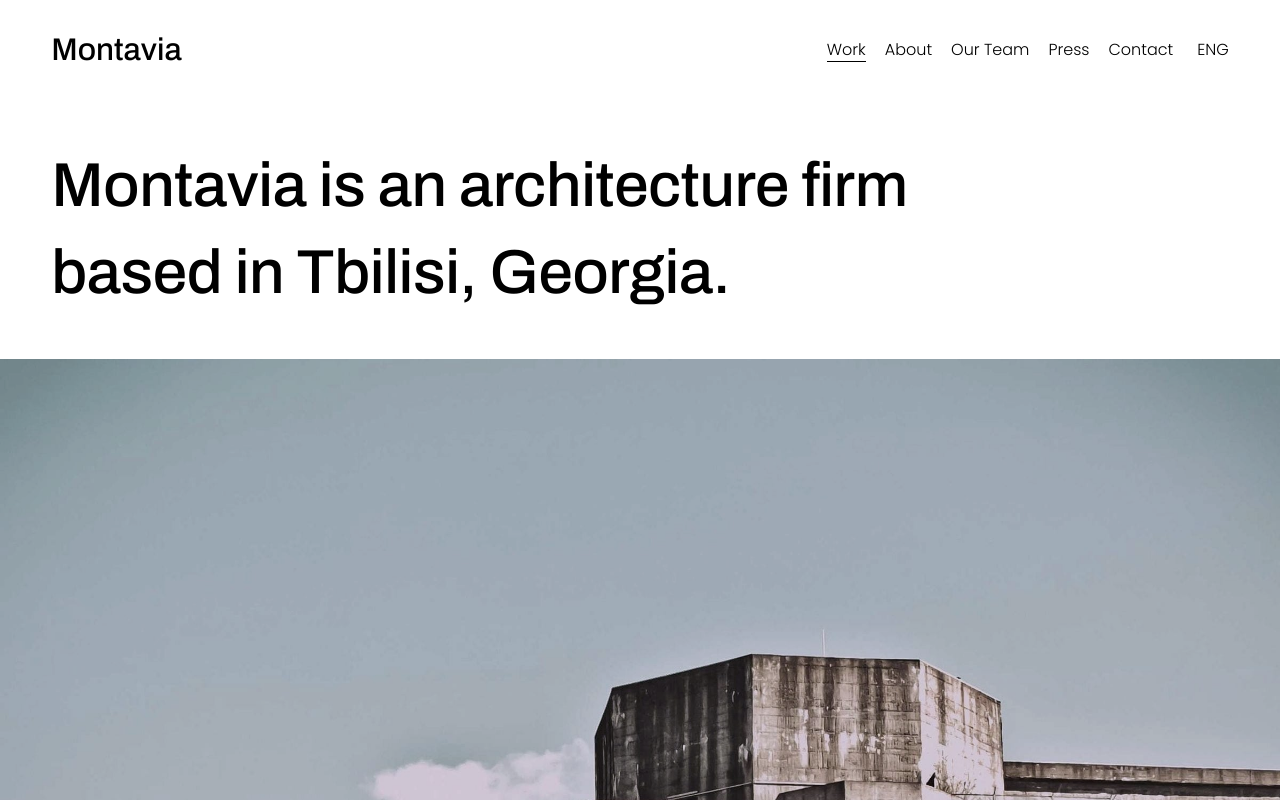
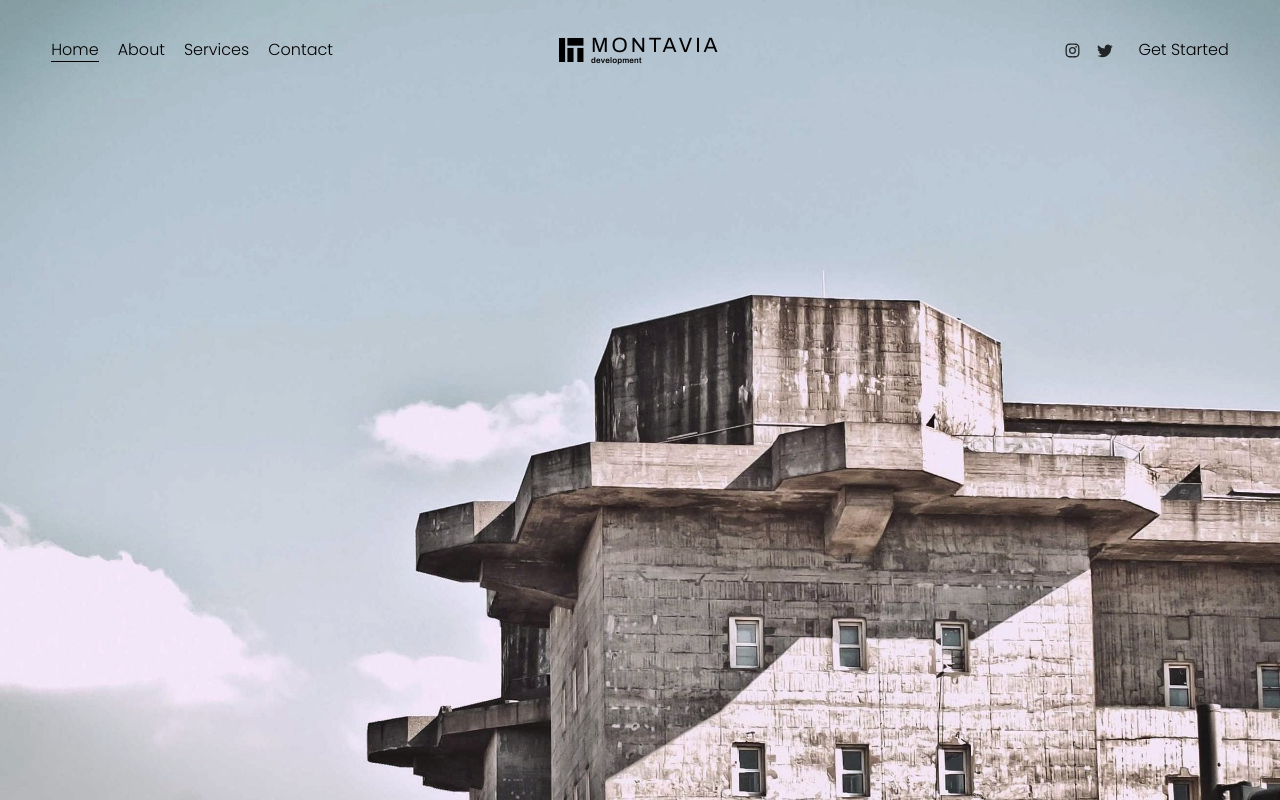
Before and after one commit to GogaDanelia06/Service-lnd, a Next.js app: page /en in a window 1280 px wide. Shown: the top 800 px of the page. Built offline with nearby package versions, Linux system fonts and the light colour scheme; no server answers.

Commit message:
change header / add photo to bg / chang efooter / change structure for design

```diff
--- a/src/app/[locale]/layout.tsx
+++ b/src/app/[locale]/layout.tsx
@@ -78,7 +78,14 @@ export default async function LocaleLayout({
           {content.ui.skip}
         </a>
 
-        <SiteHeader locale={locale} nav={content.nav} site={content.site} ui={content.ui} />
+        <SiteHeader
+          locale={locale}
+          nav={content.nav}
+          site={content.site}
+          ui={content.ui}
+          socials={shared.socials}
+          lockup={shared.lockup}
+        />
         <main id="main">{children}</main>
         <SiteFooter locale={locale} content={content} />
 
--- a/src/app/[locale]/page.tsx
+++ b/src/app/[locale]/page.tsx
@@ -15,21 +15,13 @@ export default async function WorkPage({ params }: { params: Promise<{ locale: s
 
   return (
     <>
-      <Section height="small" theme="white" offsetHeader>
-        <SectionContent>
-          <FluidGrid>
-            <FluidSpan span={{ desktop: [2, 20], mobile: [2, 10] }}>
-              <h1>{site.tagline}</h1>
-            </FluidSpan>
-          </FluidGrid>
-        </SectionContent>
+      <Section
+        height="hero"
+        theme="white"
+        background={{ src: home.hero.image, alt: home.hero.alt, overlay: 0, priority: true }}
+      >
+        <h1 className="sr-only">{site.tagline}</h1>
       </Section>
-
-      <Section
-        height="large"
-        theme="black"
-        background={{ src: home.hero.image, alt: home.hero.alt, overlay: 0.15, priority: true }}
-      />
 
       <Section height="small" theme="white">
         <SectionContent>
--- /dev/null
+++ b/src/app/[locale]/services/page.tsx
@@ -0,0 +1,78 @@
+import type { Metadata } from 'next';
+import { notFound } from 'next/navigation';
+
+import { FluidGrid, FluidSpan } from '@/components/fluid/FluidGrid';
+import { Section, SectionContent } from '@/components/fluid/Section';
+import { CtaSection } from '@/components/sections/CtaSection';
+import { getContent } from '@/content';
+import { isLocale } from '@/i18n/config';
+
+type Approach = { title: string; body: string };
+
+export async function generateMetadata({
+  params,
+}: {
+  params: Promise<{ locale: string }>;
+}): Promise<Metadata> {
+  const { locale } = await params;
+  if (!isLocale(locale)) return {};
+  const { site, ui } = getContent(locale);
+  return {
+    title: ui.sections.services,
+    description: site.description,
+    alternates: { canonical: `/${locale}/services` },
+  };
+}
+
+export default async function ServicesPage({ params }: { params: Promise<{ locale: string }> }) {
+  const { locale } = await params;
+  if (!isLocale(locale)) notFound();
+
+  const { home, ui } = getContent(locale);
+
+  return (
+    <>
+      <Section height="medium" theme="white" offsetHeader>
+        <SectionContent>
+          <FluidGrid className="gap-y-[2.4vmax]">
+            <FluidSpan span={{ desktop: [2, 20], mobile: [2, 10] }}>
+              <h1>{home.practice.heading}</h1>
+            </FluidSpan>
+
+            <FluidSpan span={{ desktop: [2, 14], mobile: [2, 10] }} className="prose-utica">
+              <p>{home.practice.body}</p>
+            </FluidSpan>
+          </FluidGrid>
+        </SectionContent>
+      </Section>
+
+      <Section height="medium" theme="white">
+        <SectionContent>
+          <FluidGrid className="gap-y-[2.4vmax]">
+            <FluidSpan span={{ desktop: [2, 20], mobile: [2, 10] }}>
+              <h2>{ui.sections.approach}</h2>
+            </FluidSpan>
+
+            {home.approach.map((entry: Approach) => (
+              <FluidSpan
+                key={entry.title}
+                span={{ desktop: [2, 12], mobile: [2, 10] }}
+                className="prose-utica"
+              >
+                <h3>{entry.title}</h3>
+                <p className="mt-[0.8em]">{entry.body}</p>
+              </FluidSpan>
+            ))}
+          </FluidGrid>
+        </SectionContent>
+      </Section>
+
+      <CtaSection
+        locale={locale}
+        heading={home.cta.heading}
+        body={home.cta.body}
+        action={home.cta.action}
+      />
+    </>
+  );
+}
--- /dev/null
+++ b/src/components/layout/BrandMark.tsx
@@ -0,0 +1,10 @@
+export function BrandMark({ className }: { className?: string }) {
+  return (
+    <svg viewBox="0 0 32 32" aria-hidden focusable="false" className={className} fill="currentColor">
+      <rect x="0" y="0" width="8" height="32" />
+      <rect x="11" y="0" width="21" height="10" />
+      <rect x="11" y="13" width="8" height="19" />
+      <rect x="24" y="13" width="8" height="19" />
+    </svg>
+  );
+}
--- a/src/components/layout/SiteFooter.tsx
+++ b/src/components/layout/SiteFooter.tsx
@@ -1,10 +1,11 @@
 import { FluidGrid, FluidSpan } from '@/components/fluid/FluidGrid';
 import { Section, SectionContent } from '@/components/fluid/Section';
+import { LocaleSwitch } from '@/components/layout/LocaleSwitch';
 import { shared, type Content } from '@/content';
 import type { Locale } from '@/i18n/config';
 
-export function SiteFooter({ content }: { locale: Locale; content: Content }) {
-  const { site } = content;
+export function SiteFooter({ locale, content }: { locale: Locale; content: Content }) {
+  const { site, ui } = content;
 
   return (
     <Section as="footer" height="small" theme="white">
@@ -29,6 +30,10 @@ export function SiteFooter({ content }: { locale: Locale; content: Content }) {
               <a href={`mailto:${shared.email}`}>{shared.email}</a>
             </p>
           </FluidSpan>
+
+          <FluidSpan span={{ desktop: [2, 20], mobile: [2, 10] }}>
+            <LocaleSwitch locale={locale} label={ui.language} />
+          </FluidSpan>
         </FluidGrid>
       </SectionContent>
     </Section>
--- a/src/components/layout/SiteHeader.tsx
+++ b/src/components/layout/SiteHeader.tsx
@@ -3,11 +3,13 @@
 import Link from 'next/link';
 import { usePathname } from 'next/navigation';
 
-import { LocaleSwitch } from '@/components/layout/LocaleSwitch';
+import { BrandMark } from '@/components/layout/BrandMark';
 import { MobileNav } from '@/components/layout/MobileNav';
+import { SocialIcon } from '@/components/layout/SocialIcon';
 import { localePath, type Locale } from '@/i18n/config';
 
 type NavItem = { label: string; href: string };
+type Social = { label: string; href: string };
 
 function isActive(pathname: string, locale: Locale, href: string): boolean {
   const target = localePath(locale, href);
@@ -20,6 +22,8 @@ export function SiteHeader({
   nav,
   site,
   ui,
+  socials = [],
+  lockup,
 }: {
   locale: Locale;
   nav: NavItem[];
@@ -27,26 +31,24 @@ export function SiteHeader({
   ui: {
     home: string;
     language: string;
+    getStarted: string;
     openMenu: string;
     closeMenu: string;
     nav: { primary: string; footer: string };
   };
+  socials?: Social[];
+  lockup?: string;
 }) {
   const pathname = usePathname();
+  const linked = socials.filter((item) => item.href);
 
   return (
-    <header data-theme="white" className="absolute inset-x-0 top-0 z-10 bg-[var(--bg)] text-[var(--fg)]">
-      <div className="site-pad flex items-center justify-between gap-6 py-[var(--header-pad-y)]">
-        <Link
-          href={localePath(locale, '/')}
-          aria-label={`${site.name} — ${ui.home}`}
-          className="relative z-30 font-[family-name:var(--font-heading)] text-[length:var(--logo-size)] leading-[1.4] font-medium"
+    <header
+      data-theme="white"
+      className="absolute inset-x-0 top-0 z-10 flex min-h-[var(--header-height)] items-center text-[var(--fg)]"
     >
-          {site.name}
-        </Link>
-
-        <div className="flex items-center gap-6 max-fe:hidden">
-          <nav aria-label={ui.nav.primary}>
+      <div className="site-pad grid w-full grid-cols-[1fr_auto_1fr] items-center gap-6 py-[var(--header-pad-y)]">
+        <nav aria-label={ui.nav.primary} className="col-start-1 max-fe:hidden">
           <ul className="flex items-center gap-[19px] text-base font-light">
             {nav.map((item) => {
               const active = isActive(pathname, locale, item.href);
@@ -65,11 +67,57 @@ export function SiteHeader({
             })}
           </ul>
         </nav>
-          <LocaleSwitch locale={locale} label={ui.language} />
+
+        <Link
+          href={localePath(locale, '/')}
+          aria-label={`${site.name} — ${ui.home}`}
+          className="col-start-2 relative z-30 flex items-center gap-[0.45em] font-[family-name:var(--font-heading)] leading-[1.1]"
+        >
+          <BrandMark className="h-[calc(var(--logo-size)*0.78)] w-[calc(var(--logo-size)*0.78)] shrink-0" />
+
+          <span className="flex flex-col">
+            <span className="text-[length:calc(var(--logo-size)*0.66)] font-normal tracking-[0.14em] uppercase">
+              {site.name}
+            </span>
+            {lockup ? (
+              <span className="text-[length:calc(var(--logo-size)*0.26)] font-bold tracking-[0.02em]">
+                {lockup}
+              </span>
+            ) : null}
+          </span>
+        </Link>
+
+        <div className="col-start-3 flex items-center justify-end gap-5">
+          <div className="flex items-center gap-6 max-fe:hidden">
+            {linked.length > 0 ? (
+              <ul className="flex items-center gap-4">
+                {linked.map((item) => (
+                  <li key={item.label}>
+                    <a
+                      href={item.href}
+                      target="_blank"
+                      rel="noreferrer noopener"
+                      aria-label={item.label}
+                      className="block opacity-80 transition-opacity hover:opacity-100"
+                    >
+                      <SocialIcon label={item.label} className="h-[17px] w-[17px]" />
+                    </a>
+                  </li>
+                ))}
+              </ul>
+            ) : null}
+
+            <Link
+              href={localePath(locale, '/contact')}
+              className="underline-swipe inline-block text-base font-light"
+            >
+              {ui.getStarted}
+            </Link>
           </div>
 
           <MobileNav locale={locale} nav={nav} ui={ui} pathname={pathname} />
         </div>
+      </div>
     </header>
   );
 }
--- /dev/null
+++ b/src/components/layout/SocialIcon.tsx
@@ -0,0 +1,31 @@
+const PATHS: Record<string, string> = {
+  instagram:
+    'M12 2.2c-2.7 0-3 0-4.05.06-1.05.05-1.77.22-2.4.46a4.8 4.8 0 0 0-1.75 1.14A4.8 4.8 0 0 0 2.66 5.6c-.24.63-.4 1.35-.46 2.4C2.14 9.05 2.14 9.3 2.14 12s0 2.95.06 4c.05 1.05.22 1.77.46 2.4a4.8 4.8 0 0 0 1.14 1.75 4.8 4.8 0 0 0 1.75 1.14c.63.24 1.35.4 2.4.46 1.05.06 1.35.06 4.05.06s3 0 4.05-.06c1.05-.06 1.77-.22 2.4-.46a5.1 5.1 0 0 0 2.89-2.89c.24-.63.4-1.35.46-2.4.06-1.05.06-1.3.06-4s0-2.95-.06-4c-.06-1.05-.22-1.77-.46-2.4a4.8 4.8 0 0 0-1.14-1.75 4.8 4.8 0 0 0-1.75-1.14c-.63-.24-1.35-.4-2.4-.46C15 2.2 14.7 2.2 12 2.2Zm0 1.8c2.65 0 2.92 0 3.95.06.96.04 1.47.2 1.82.33.45.18.78.39 1.12.73.34.34.55.67.73 1.12.13.35.29.86.33 1.82.05 1.03.06 1.3.06 3.94s0 2.91-.06 3.94c-.04.96-.2 1.47-.33 1.82a3.3 3.3 0 0 1-1.85 1.85c-.35.13-.86.29-1.82.33-1.03.05-1.3.06-3.95.06s-2.92 0-3.95-.06c-.96-.04-1.47-.2-1.82-.33a3.3 3.3 0 0 1-1.85-1.85c-.13-.35-.29-.86-.33-1.82C4 14.91 4 14.64 4 12s0-2.91.06-3.94c.04-.96.2-1.47.33-1.82.18-.45.39-.78.73-1.12.34-.34.67-.55 1.12-.73.35-.13.86-.29 1.82-.33C9.08 4 9.35 4 12 4Zm0 3.06a4.94 4.94 0 1 0 0 9.88 4.94 4.94 0 0 0 0-9.88Zm0 1.8a3.14 3.14 0 1 1 0 6.28 3.14 3.14 0 0 1 0-6.28Zm6.28-2a1.18 1.18 0 1 1-2.36 0 1.18 1.18 0 0 1 2.36 0Z',
+  linkedin:
+    'M6.94 8.5H3.56V21h3.38V8.5ZM5.25 3a1.95 1.95 0 1 0 0 3.9 1.95 1.95 0 0 0 0-3.9Zm15.19 18h-3.38v-6.53c0-1.64-.59-2.76-2.06-2.76-1.12 0-1.79.76-2.08 1.49-.11.26-.14.63-.14 1V21H9.4s.04-11.03 0-12.5h3.38v1.77c.45-.69 1.25-1.68 3.04-1.68 2.22 0 3.88 1.45 3.88 4.56V21Z',
+  twitter:
+    'M22 5.92c-.79.35-1.65.59-2.55.7a4.48 4.48 0 0 0 1.96-2.47c-.86.51-1.81.88-2.83 1.08a4.47 4.47 0 0 0-7.63 4.07A12.7 12.7 0 0 1 1.68 4.6a4.47 4.47 0 0 0 1.39 5.97c-.73-.02-1.42-.22-2.02-.55v.05a4.47 4.47 0 0 0 3.58 4.39c-.65.17-1.35.2-2.01.08a4.48 4.48 0 0 0 4.17 3.1A8.98 8.98 0 0 1 .5 19.53a12.66 12.66 0 0 0 6.86 2.01c8.3 0 12.94-6.95 12.66-13.19.87-.62 1.62-1.4 2.22-2.29l-.24-.14Z',
+  x: 'M17.53 3H20.5l-6.49 7.42L21.5 21h-5.9l-4.62-6.04L5.6 21H2.6l6.94-7.93L2.5 3h6.05l4.3 5.7L17.53 3Z',
+  facebook:
+    'M13.5 21v-8h2.7l.4-3.1h-3.1V7.9c0-.9.25-1.5 1.55-1.5h1.65V3.6c-.3-.04-1.3-.13-2.45-.13-2.43 0-4.1 1.48-4.1 4.2v2.23H7.4V13h2.35v8h3.75Z',
+};
+
+export function SocialIcon({ label, className }: { label: string; className?: string }) {
+  const path = PATHS[label.trim().toLowerCase()];
+
+  return (
+    <svg
+      viewBox="0 0 24 24"
+      aria-hidden
+      focusable="false"
+      className={className}
+      fill="currentColor"
+    >
+      {path ? (
+        <path d={path} />
+      ) : (
+        <circle cx="12" cy="12" r="8" fill="none" stroke="currentColor" strokeWidth="1.6" />
+      )}
+    </svg>
+  );
+}
--- a/src/content/en/site.ts
+++ b/src/content/en/site.ts
@@ -22,10 +22,9 @@ export const stats = [
 ];
 
 export const nav = [
-  { label: 'Work', href: '/' },
+  { label: 'Home', href: '/' },
   { label: 'About', href: '/about' },
-  { label: 'Our Team', href: '/our-team' },
-  { label: 'Press', href: '/press' },
+  { label: 'Services', href: '/services' },
   { label: 'Contact', href: '/contact' },
 ];
 
@@ -35,6 +34,7 @@ export const ui = {
   openMenu: 'Open menu',
   closeMenu: 'Close menu',
   language: 'Language',
+  getStarted: 'Get Started',
   nextProject: 'Next project',
   backToWork: 'Back to work',
   notFound: 'This page doesn’t exist.',
@@ -58,6 +58,7 @@ export const ui = {
     team: 'Team',
     press: 'Press',
     contact: 'Contact',
+    services: 'Services',
     studio: 'Studio',
     enquiries: 'Enquiries',
   },
--- a/src/content/index.ts
+++ b/src/content/index.ts
@@ -20,12 +20,13 @@ export function getContent(locale: Locale): Content {
 }
 
 export const shared = {
+  lockup: 'development',
   url: process.env.NEXT_PUBLIC_SITE_URL ?? 'https://montavia.ge',
   phone: '+995 32 200 00 00',
   email: 'hello@montavia.ge',
   socials: [
     { label: 'Instagram', href: 'https://instagram.com/' },
-    { label: 'LinkedIn', href: 'https://linkedin.com/' },
+    { label: 'Twitter', href: 'https://twitter.com/' },
   ],
 };
 
--- a/src/content/ka/site.ts
+++ b/src/content/ka/site.ts
@@ -22,10 +22,9 @@ export const stats = [
 ];
 
 export const nav = [
-  { label: 'ნამუშევრები', href: '/' },
+  { label: 'მთავარი', href: '/' },
   { label: 'ჩვენ შესახებ', href: '/about' },
-  { label: 'გუნდი', href: '/our-team' },
-  { label: 'პრესა', href: '/press' },
+  { label: 'სერვისები', href: '/services' },
   { label: 'კონტაქტი', href: '/contact' },
 ];
 
@@ -35,6 +34,7 @@ export const ui = {
   openMenu: 'მენიუს გახსნა',
   closeMenu: 'მენიუს დახურვა',
   language: 'ენა',
+  getStarted: 'დაგვიკავშირდით',
   nextProject: 'შემდეგი პროექტი',
   backToWork: 'ნამუშევრებზე დაბრუნება',
   notFound: 'ასეთი გვერდი არ არსებობს.',
@@ -58,6 +58,7 @@ export const ui = {
     team: 'გუნდი',
     press: 'პრესა',
     contact: 'კონტაქტი',
+    services: 'სერვისები',
     studio: 'ბიურო',
     enquiries: 'შეკითხვები',
   },
```
Lines whose indentation alone changed are shown as unchanged.
